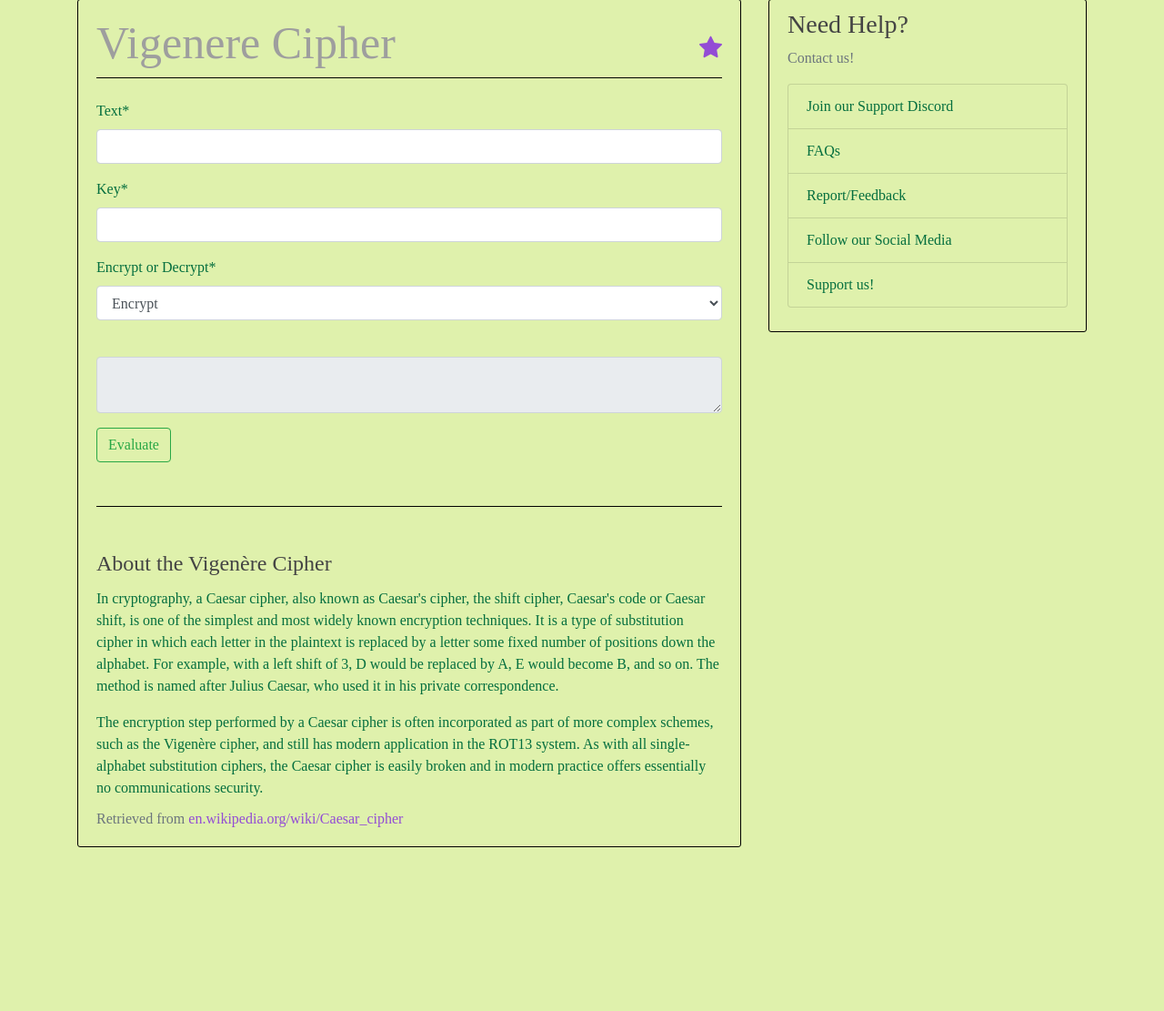
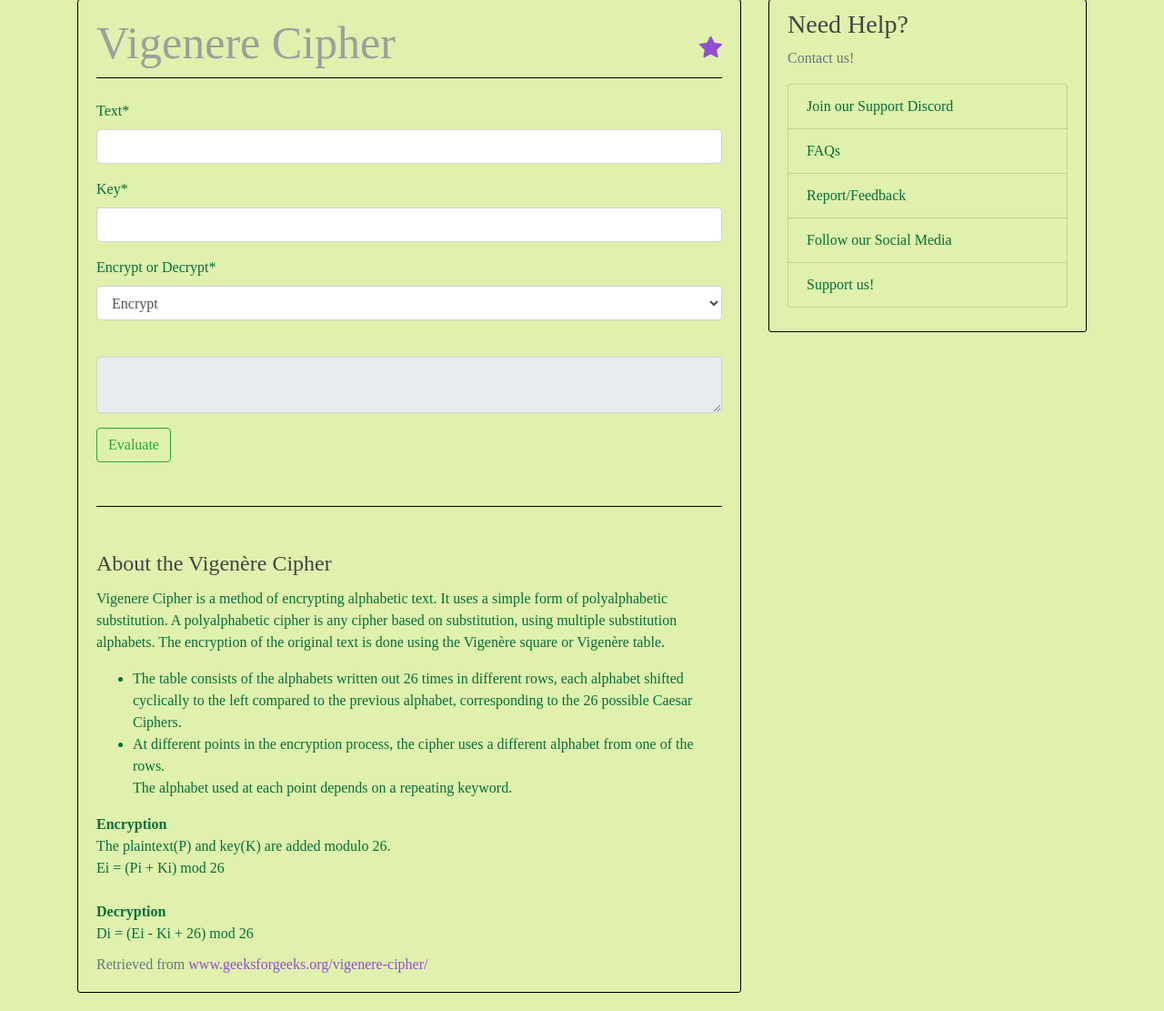
Before and after one commit to KunalDemla/Cipher-Craft, a Django app: page /ciphers/vigenere/ in a window 1280 px wide. Shown: the part 81-1192 px from the top of the page at 91% size. Before the commit the page ends 1012 px from the top, so only its background shows below. Run offline with Django 4.2, Linux system fonts and the light colour scheme; a user stored in the database is signed in; data comes from the database, SQL or seed files in the repository; parts of the project's set-up code (start-up, migrations or seed data) failed here and were passed over; some libraries are stand-ins or nearby versions; some web fonts are replaced; grey boxes are pictures that could not be loaded.

Commit message:
disccripton

```diff
--- a/Cipher_craft/ciphers/templates/ciphers/vigenere_about.html
+++ b/Cipher_craft/ciphers/templates/ciphers/vigenere_about.html
@@ -3,13 +3,26 @@
 </h4>
 
 <p class="card-text">
-	In cryptography, a Caesar cipher, also known as Caesar's cipher, the shift cipher, Caesar's code or Caesar shift, is one of the simplest and most widely known encryption techniques. It is a type of substitution cipher in which each letter in the plaintext is replaced by a letter some fixed number of positions down the alphabet. For example, with a left shift of 3, D would be replaced by A, E would become B, and so on. The method is named after Julius Caesar, who used it in his private correspondence.
-</p>
+    Vigenere Cipher is a method of encrypting alphabetic text. It uses a simple form of polyalphabetic substitution. A polyalphabetic cipher is any cipher based on substitution, using multiple substitution alphabets. The encryption of the original text is done using the Vigenère square or Vigenère table.</p>
 
 <p class="card-text">
-   The encryption step performed by a Caesar cipher is often incorporated as part of more complex schemes, such as the Vigenère cipher, and still has modern application in the ROT13 system. As with all single-alphabet substitution ciphers, the Caesar cipher is easily broken and in modern practice offers essentially no communications security.
+    <ul>
+        <li>The table consists of the alphabets written out 26 times in different rows, each alphabet shifted cyclically to the left compared to the previous alphabet, corresponding to the 26 possible Caesar Ciphers.
+        </li>
+        <li>
+            At different points in the encryption process, the cipher uses a different alphabet from one of the rows.
+        </li>
+        The alphabet used at each point depends on a repeating keyword.
+    </ul>
 </p>
-
+<p>
+    <strong>Encryption</strong><br>
+    The plaintext(P) and key(K) are added modulo 26. <br>
+    Ei = (Pi + Ki) mod 26 <br>
+    <br>
+    <strong>Decryption</strong> <br>
+    Di = (Ei - Ki + 26) mod 26
+</p>
 <p class="card-subtitle mb-2 text-muted">
-    Retrieved from <a href="https://en.wikipedia.org/wiki/Caesar_cipher">en.wikipedia.org/wiki/Caesar_cipher</a>
+    Retrieved from <a href="https://www.geeksforgeeks.org/vigenere-cipher/">www.geeksforgeeks.org/vigenere-cipher/</a>
 </p>
```
Also changed, not shown: Cipher_craft/ciphers/templates/ciphers/XOR_about.html (+11 -3 lines), Cipher_craft/ciphers/templates/ciphers/morse_about.html (+8 -5 lines), Cipher_craft/ciphers/templates/ciphers/vernam_about.html (+29 -3 lines).
